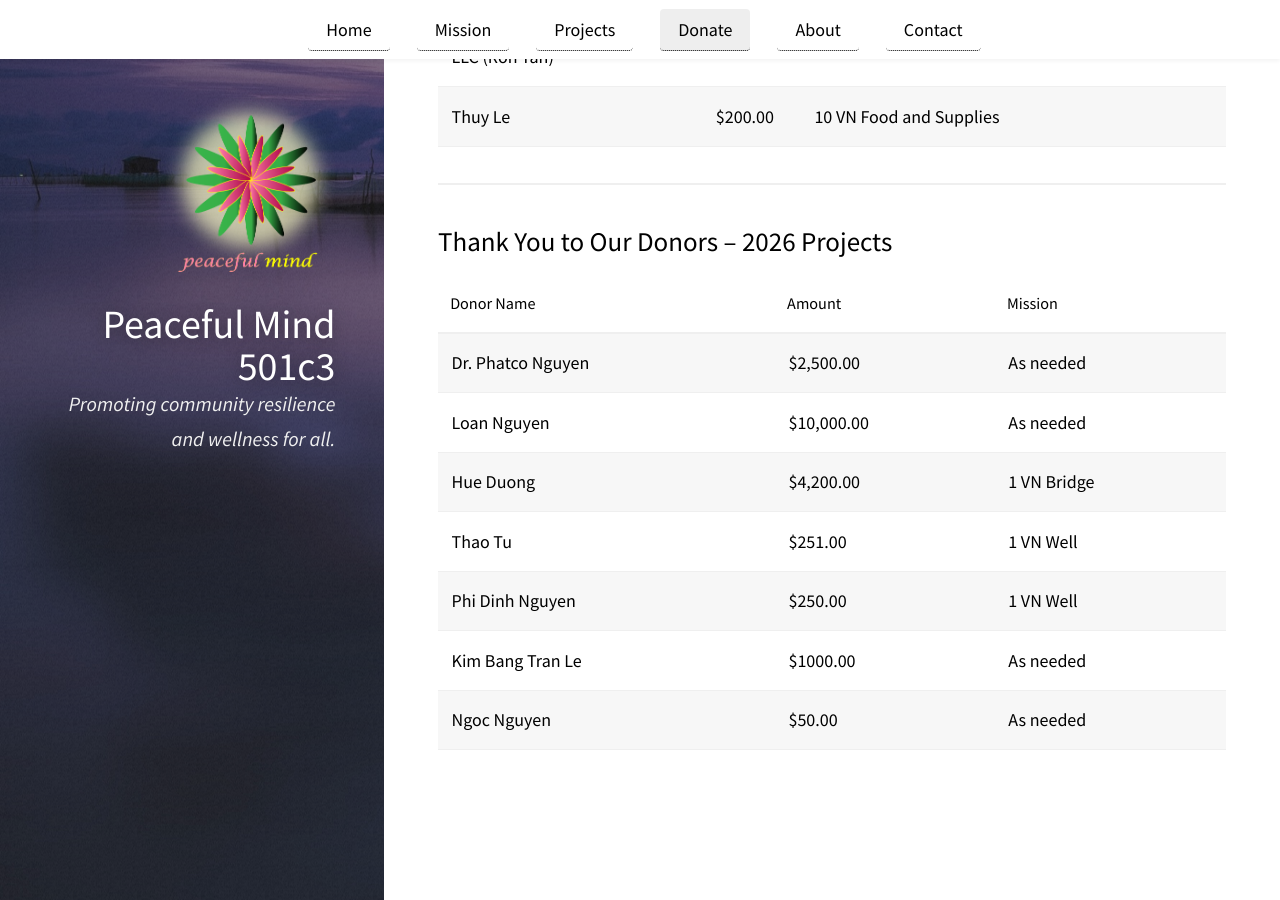
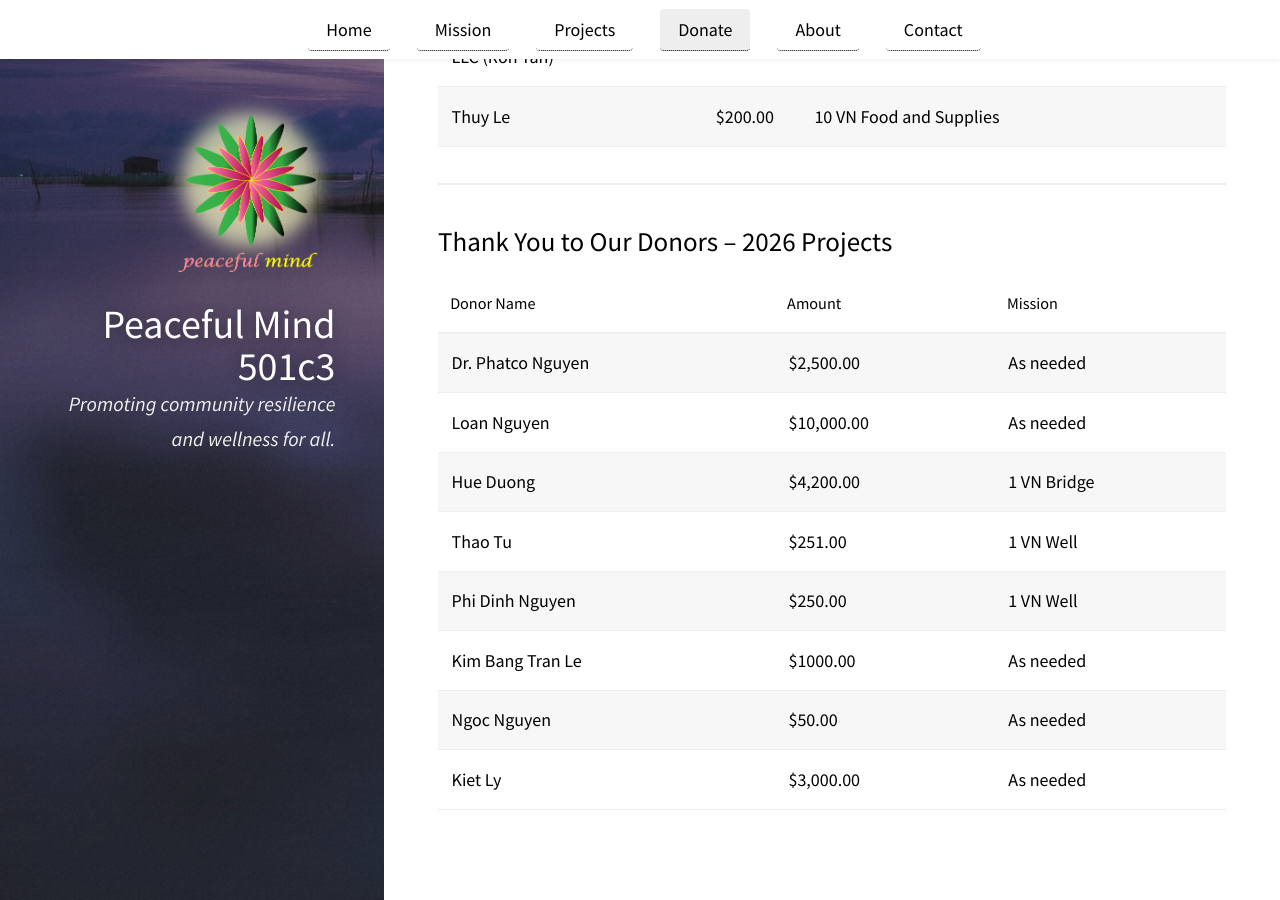
Before and after one commit to peacefulcenter/peacefulcenter.github.io, a Jekyll site: the page built from pages/donate.md, in a window 1280 px wide and 900 px high, scrolled down 2531 px. Built offline with Jekyll 4.4.1, drawn with Linux system fonts in a browser that asks for light colours; our own code applies the rules of GitHub Pages for plain Markdown files.

Commit message:
add donor

```diff
--- a/pages/donate.md
+++ b/pages/donate.md
@@ -114,3 +114,4 @@ _Peaceful Mind 501C3 is a tax-exempt organization. Tax ID: 39-2930680. Your dona
 | Phi Dinh Nguyen   | $250.00    | 1 VN Well               |
 | Kim Bang Tran Le  | $1000.00   | As needed               |
 | Ngoc Nguyen       | $50.00     | As needed               |
+| Kiet Ly           | $3,000.00  | As needed               |
```
